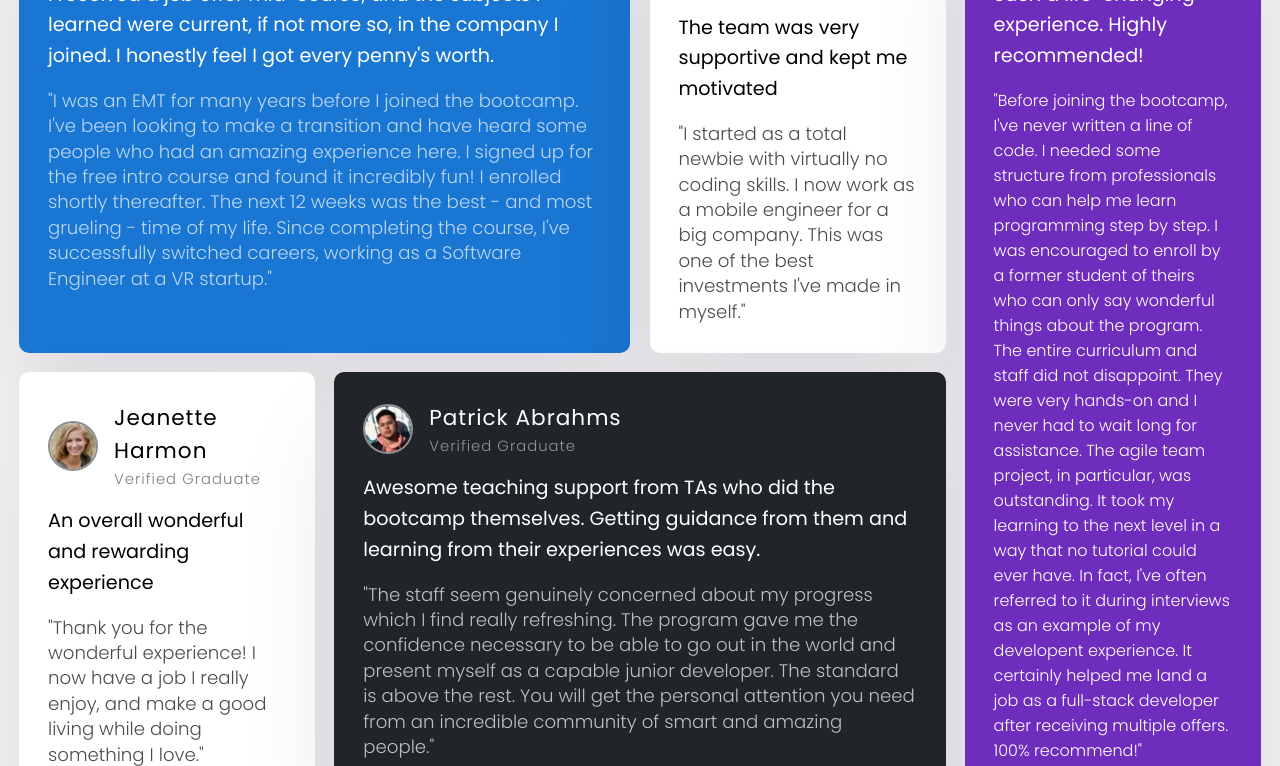
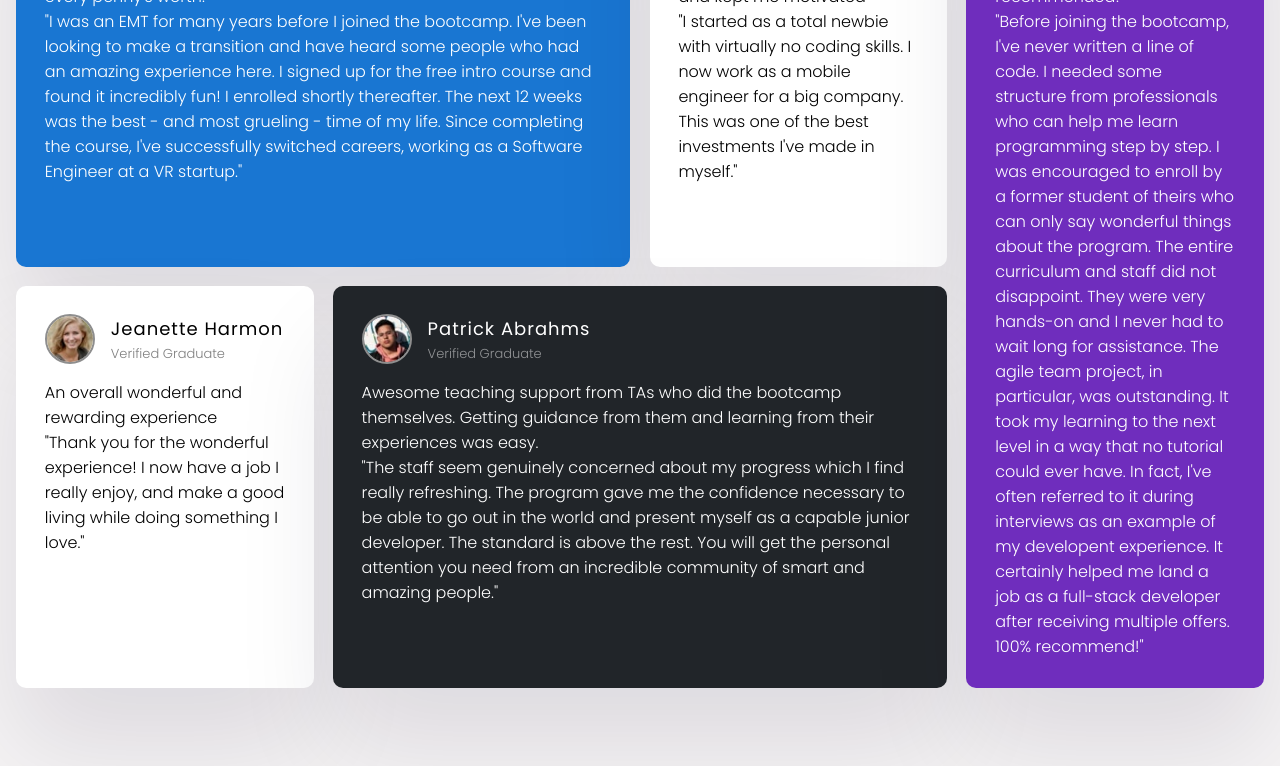
Before and after one commit to yMychaell/Testimonials-Grid-Section, a plain HTML site: page index.html in a window 1280 px wide. Shown: the part 241-1007 px from the top of the page. Drawn offline with Linux system fonts and the light colour scheme.

Commit message:
Refatorando tamanho das fontes no mobile e nos medias queries

```diff
--- a/assets/css/main.css
+++ b/assets/css/main.css
@@ -33,7 +33,7 @@ body {
   grid-gap: 1.2em;
   grid-template-columns: 1fr;
   max-width: min(90%);
-  margin: 6.25em auto;
+  margin: 4em auto;
 }
 
 .card {
@@ -54,33 +54,34 @@ body {
 .card__header {
   align-items: center;
   display: flex;
-  letter-spacing: 1px;
   margin-bottom: 1rem;
 }
 
 .card__header h3 {
-  font-size: 1.35rem;
+  font-size: 1.125rem;
   font-weight: 400;
+  letter-spacing: 1px;
   margin-bottom: .1rem;
 }
 
 .card__header p {
   font-size: .925em;
+  font-size: .8125em;
   font-weight: 300;
   opacity: 50%;
 }
 
-.description {
+.card__description {
   font-size: 1.2em;
   font-weight: 400;
-  line-height: 1.6;
+  line-height: 1.5;
   margin-bottom: 1rem;
 }
 
-.assessment {
-  font-size: 1em;
-  line-height: 1.4;
-  opacity: 70%;
+.card__assessment {
+  font-size: 1.0625em;
+  line-height: 1.5;
+  opacity: 60%;
 }
 
 .card--bg-blue,
@@ -94,7 +95,7 @@ body {
     grid-template-columns: repeat(3, 1fr);
   }
 
-  .assessment{
+  .card__assessment{
     font-size: 1.135em;
   }
 
@@ -117,11 +118,23 @@ body {
   .testimonials{
     grid-template-columns: repeat(4, 1fr);
     max-width: 90rem;
-    padding: 1.2em;
+    padding: 1em;
+  }
+
+  .card__description {
+    font-size: 1.2rem;
+    font-weight: 300;
+    line-height: 1.4;
+  }
+
+  .card__assessment {
+    font-size: .9rem;
+    line-height: 1.4;
   }
 
   .card:nth-of-type(1){
     grid-column: 1 / 3;
+    grid-row: 1;
   }
 
   .card:nth-of-type(4){
@@ -133,7 +146,6 @@ body {
     grid-column: 4;
     grid-row: 1 / 3;
   }
-
 
 }
 
```
